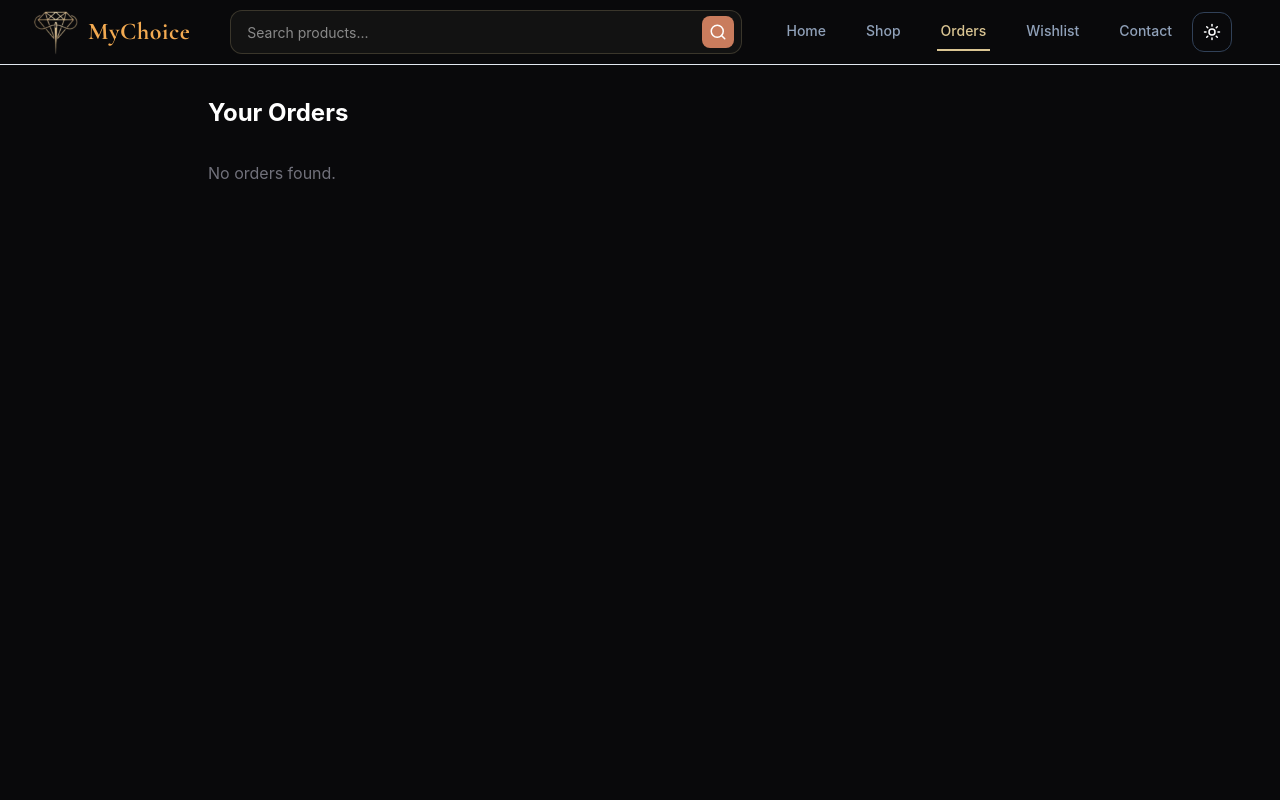
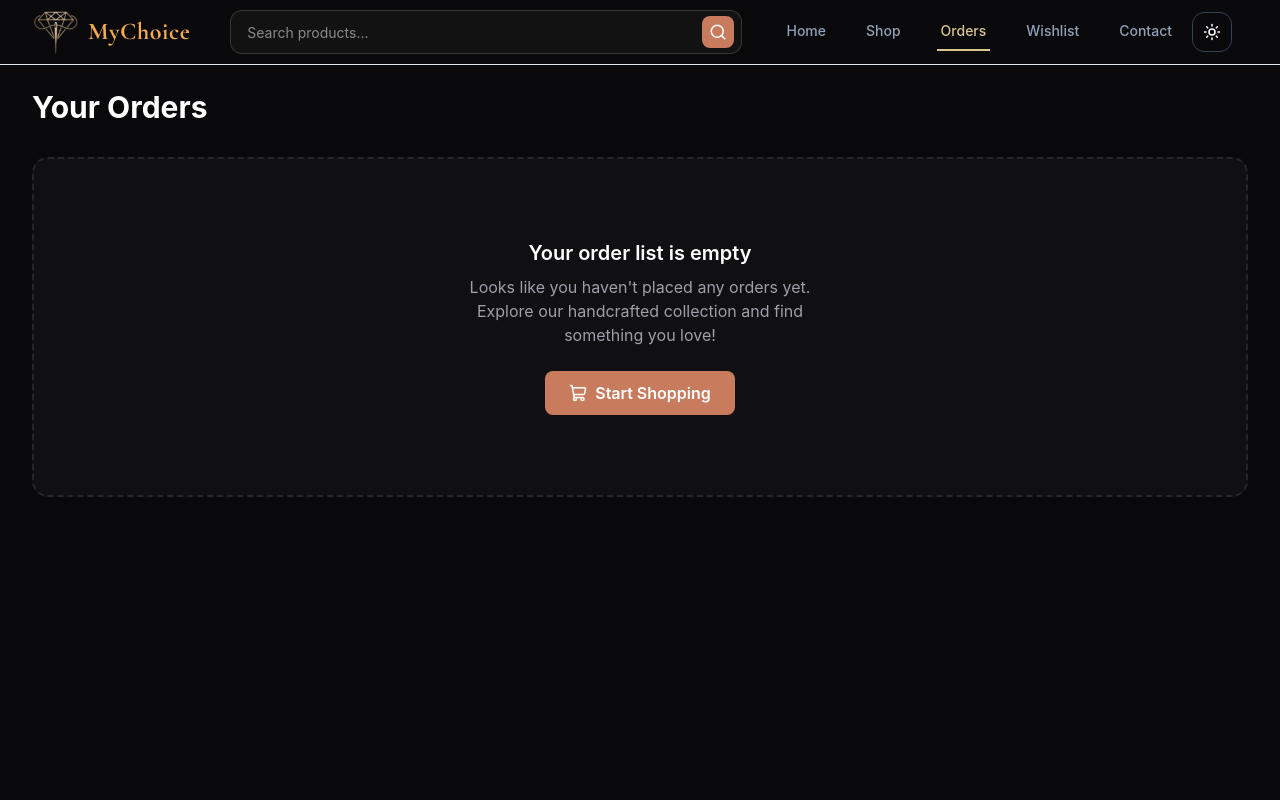
Before and after one commit to Rohan-Korake/mychoice-ecommerce, a React (Vite) app: page /orders in a window 1280 px wide. Shown: the top 800 px of the page. Built offline with nearby package versions, Linux system fonts and the light colour scheme.

Commit message:
feat: refactor order handling by extracting placeOrder utility and updating OrdersPage logic

```diff
--- a/src/main.jsx
+++ b/src/main.jsx
@@ -11,7 +11,8 @@ import Layout from "./layout.jsx";
 import HomePage from "./pages/HomePage.jsx";
 import NotFound from "./pages/NotFound.jsx";
 import ShopPage from "./pages/ShopPage.jsx";
-import { fetchData, OrdersPage } from "./pages/OrdersPage.jsx";
+import OrdersPage from "./pages/OrdersPage.jsx";
+import { getData } from "./utils/orderUtils.js";
 
 // routes
 const router = createBrowserRouter(
@@ -20,7 +21,7 @@ const router = createBrowserRouter(
       <Route path="/" element={<HomePage />} />
       <Route path="home" element={<HomePage />} />
       <Route path="shop" element={<ShopPage />} />
-      <Route loader={fetchData} path="orders" element={<OrdersPage />} />
+      <Route loader={getData} path="orders" element={<OrdersPage />} />
       <Route path="*" element={<NotFound />} />
     </Route>,
   ),
--- a/src/pages/OrdersPage.jsx
+++ b/src/pages/OrdersPage.jsx
@@ -1,103 +1,122 @@
-import React from "react";
+import { useState } from "react";
 import { useLoaderData } from "react-router-dom";
-import ProductCard from "../components/ProductCard";
-import { Repeat, Trash2 } from "lucide-react";
+import { Repeat, ShoppingCart, Trash2 } from "lucide-react";
+import { placeOrder } from "../utils/orderUtils";
 
 const OrdersPage = () => {
-  const orderRecords = useLoaderData();
+  const initialOrders = useLoaderData();
+  const [orderRecords, setOrderRecords] = useState(initialOrders);
+
+  //   handle delete record
   const handleDelete = (id) => {
-    console.log("Delete order:", id);
-    // Add your delete logic here (filter state or update localStorage)
+    const savedRecords = JSON.parse(localStorage.getItem("userOrders") || "[]");
+    const updatedRecords = savedRecords.filter((record) => record.id !== id);
+    localStorage.setItem("userOrders", JSON.stringify(updatedRecords));
+    setOrderRecords(updatedRecords);
   };
 
-  const handleReorder = (order) => {
-    console.log("Reorder:", order.name);
-    // Add your reorder logic here (e.g., add back to cart)
+  // handle reorder product
+  const handleReorder = (item) => {
+    placeOrder(item);
+    const updatedRecords = JSON.parse(
+      localStorage.getItem("userOrders") || "[]",
+    );
+    setOrderRecords(updatedRecords);
   };
 
   return (
-    <section className="bg-slate-50 dark:bg-zinc-950 min-h-screen">
-      <div className="mx-auto flex max-w-4xl flex-col gap-6 px-4 py-8">
-        <h2 className="text-2xl font-bold text-zinc-900 dark:text-white mb-2">
+    <section className="min-h-screen bg-slate-50 dark:bg-zinc-950">
+      <div className="mx-auto max-w-7xl px-4 py-6 sm:px-6 lg:px-8">
+        <h2 className="mb-8 text-3xl font-bold text-zinc-900 dark:text-white">
           Your Orders
         </h2>
 
         {orderRecords.length === 0 ? (
-          <p className="text-zinc-500">No orders found.</p>
+          <div className="flex flex-col items-center justify-center py-20 px-4 text-center border-2 border-dashed border-zinc-800 rounded-2xl bg-zinc-900/50">
+            {/* Add a subtle icon here, e.g., <ShoppingBag size={48} className="text-zinc-600 mb-4" /> */}
+            <h3 className="text-xl font-semibold text-white mb-2">
+              Your order list is empty
+            </h3>
+            <p className="text-zinc-400 max-w-sm mb-6">
+              Looks like you haven't placed any orders yet. Explore our
+              handcrafted collection and find something you love!
+            </p>
+            <a
+              href="/shop"
+              className="inline-flex items-center gap-2 bg-[#C97C5D] text-white px-6 py-2.5 rounded-lg font-semibold hover:bg-[#b56c4d] transition-all"
+            >
+              <ShoppingCart size={18} />
+              Start Shopping
+            </a>
+          </div>
         ) : (
-          orderRecords.map((order) => (
-            <div
-              key={order.id}
-              className="group flex flex-col sm:flex-row gap-5 p-5 bg-white dark:bg-[#121212] border border-zinc-200 dark:border-zinc-800 rounded-2xl shadow-sm hover:border-zinc-300 dark:hover:border-zinc-700 transition-all duration-300"
-            >
-              {/* Professional Image Container: Forced 1:1 Aspect Ratio */}
-              <div className="w-full sm:w-32 flex-shrink-0">
-                <div className="aspect-square w-full overflow-hidden rounded-xl border border-zinc-100 dark:border-zinc-700">
+          <div className="grid grid-cols-1 gap-4 p-4 lg:p-1 sm:grid-cols-2 md:grid-cols-3 xl:grid-cols-4 lg:gap-8">
+            {orderRecords.map((order) => (
+              <div
+                key={order.id}
+                className="group overflow-hidden rounded-2xl border border-zinc-200 bg-white shadow-sm transition duration-300 hover:-translate-y-1 hover:shadow-xl dark:border-zinc-800 dark:bg-zinc-900"
+              >
+                {/* Image (Now clean, without absolute badge) */}
+                <div className="relative aspect-[3/4] overflow-hidden">
                   <img
                     src={order.img}
                     alt={order.name}
-                    className="w-full h-full object-cover group-hover:scale-105 transition-transform duration-500"
+                    className="h-full w-full object-cover transition duration-500 group-hover:scale-105"
                   />
                 </div>
-              </div>
 
-              {/* Order Details Area */}
-              <div className="flex flex-col justify-between flex-1 w-full">
-                <div>
-                  <div className="flex justify-between items-start">
-                    <h3 className="text-lg font-semibold text-zinc-900 dark:text-zinc-100">
+                {/* Content */}
+                <div className="space-y-4 p-4">
+                  <div>
+                    <h3 className="line-clamp-1 text-lg font-semibold text-zinc-900 dark:text-white">
                       {order.name}
                     </h3>
-                    <span className="text-[11px] font-medium text-zinc-400 uppercase tracking-wider hidden sm:block">
-                      {order.timestamp.split(",")[0]}
+                    <p className="mt-2 line-clamp-2 text-sm text-zinc-600 dark:text-zinc-400">
+                      {order.desc}
+                    </p>
+
+                    {/* Moved Date and Time here */}
+                    <div className="mt-3 flex items-center text-xs text-zinc-500 dark:text-zinc-500">
+                      <span className="font-medium">Ordered on:</span>
+                      <span className="ml-1">{order.timestamp}</span>
+                    </div>
+                  </div>
+
+                  {/* Price */}
+                  <div className="flex items-center justify-between">
+                    <span className="text-2xl font-bold text-[#C97C5D]">
+                      ₹{String(order.price).replace(/[₹/-]/g, "")}
                     </span>
                   </div>
-                  <p className="text-sm text-zinc-500 dark:text-zinc-400 mt-1 line-clamp-2">
-                    {order.desc}
-                  </p>
-                </div>
 
-                {/* Price & Unified Action Buttons Row */}
-                <div className="flex items-center justify-between mt-5">
-                  <span className="text-xl font-bold text-zinc-900 dark:text-white">
-                    {order.price}
-                  </span>
-
+                  {/* Buttons */}
                   <div className="flex gap-2">
-                    {/* Unified Button Style: Reorder */}
                     <button
                       onClick={() => handleReorder(order)}
-                      className="flex items-center gap-2 px-4 py-2 bg-[#C97C5D] text-white rounded-lg text-sm font-semibold hover:bg-[#b56e52] transition-colors"
+                      className="flex flex-1 items-center justify-center gap-2 rounded-xl bg-[#C97C5D] px-3 py-2.5 text-sm font-semibold text-white transition hover:bg-[#b66d52]"
                     >
-                      <Repeat size={16} />
+                      <Repeat size={18} />
                       Reorder
                     </button>
 
-                    {/* Unified Button Style: Delete */}
                     <button
                       onClick={() => handleDelete(order.id)}
-                      className="flex items-center gap-2 px-4 py-2 bg-zinc-100 dark:bg-zinc-800 text-zinc-700 dark:text-zinc-300 rounded-lg text-sm font-semibold hover:bg-zinc-200 dark:hover:bg-zinc-700 transition-colors"
+                      className="flex items-center justify-center rounded-xl border border-zinc-300 px-4 transition hover:bg-zinc-100 dark:border-zinc-700 dark:hover:bg-zinc-800"
                     >
-                      <Trash2 size={16} />
-                      Delete
+                      <Trash2
+                        size={18}
+                        className="text-zinc-700 dark:text-zinc-300"
+                      />
                     </button>
                   </div>
                 </div>
               </div>
-            </div>
-          ))
+            ))}
+          </div>
         )}
       </div>
     </section>
   );
 };
 
-const fetchData = async () => {
-  const orderRecords = await JSON.parse(
-    localStorage.getItem("userOrders") || "[]",
-  );
-
-  return orderRecords;
-};
-
-export { OrdersPage, fetchData };
+export default OrdersPage;
--- a/src/pages/ShopPage.jsx
+++ b/src/pages/ShopPage.jsx
@@ -57,7 +57,7 @@ const ShopPage = () => {
           </section>
 
           {/* HandMade Jewellery */}
-          <section id="jewellery" className="py-1 scroll-mt-32 lg:scroll-mt-24">
+          <section id="jewellery" className="py-6 scroll-mt-32 lg:scroll-mt-24">
             <h2 className="text-2xl font-bold text-zinc-900 dark:text-white mb-6">
               HandMade Jewellery
             </h2>
--- /dev/null
+++ b/src/utils/orderUtils.js
@@ -0,0 +1,32 @@
+import { WHATSAPP_CONFIG } from "../constants/orderTemplates";
+import { sellers } from "../data/sellers.js";
+
+export const placeOrder = (item) => {
+  const seller = sellers[item.sellerId];
+  const message = WHATSAPP_CONFIG.MESSAGE_TEMPLATE(item);
+
+  // record the order product
+  const orderRecord = {
+    ...item,
+    id: Date.now(),
+    timestamp: new Date().toLocaleString(),
+  };
+
+  // get the old order records
+  const existingOrders = JSON.parse(localStorage.getItem("userOrders") || "[]");
+  // add current order record and save
+  existingOrders.push(orderRecord);
+  localStorage.setItem("userOrders", JSON.stringify(existingOrders));
+
+  const whatsappUrl = `https://wa.me/${seller.phone}?text=${encodeURIComponent(message)}`;
+  window.open(whatsappUrl, "_blank");
+};
+
+// get data from localStorage
+export const getData = async () => {
+  const orderRecords = await JSON.parse(
+    localStorage.getItem("userOrders") || "[]",
+  );
+
+  return orderRecords;
+};
```
Also changed, not shown: src/components/ProductCard.jsx (+3 -22 lines).
